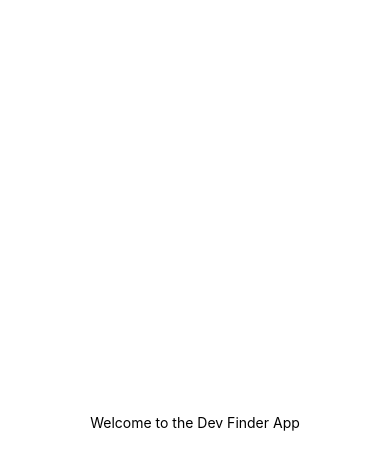
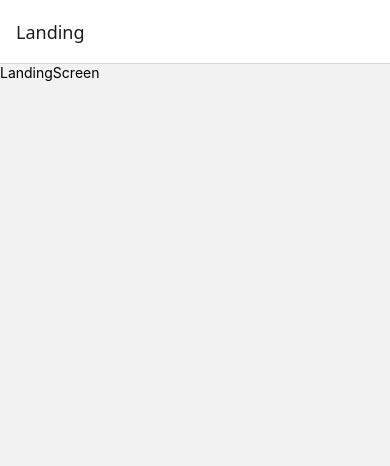
Before and after one commit to hannahdavantes/Davantes_SODV2251_DevFinderApp, a React Native app: screen /Landing in a window 390 px wide. Shown: the top 466 px of the page. Built offline with nearby package versions, Linux system fonts and the light colour scheme.

Commit message:
setup navigation for landing, map and profile screens

```diff
--- a/App.tsx
+++ b/App.tsx
@@ -1,20 +1,5 @@
-import { StatusBar } from "expo-status-bar";
-import { StyleSheet, Text, View } from "react-native";
+import RootNavigator from "./src/navigation/RootNavigator";
 
 export default function App() {
-  return (
-    <View style={styles.container}>
-      <Text>Welcome to the Dev Finder App</Text>
-      <StatusBar style="auto" />
-    </View>
-  );
+  return <RootNavigator />;
 }
-
-const styles = StyleSheet.create({
-  container: {
-    flex: 1,
-    backgroundColor: "#fff",
-    alignItems: "center",
-    justifyContent: "center",
-  },
-});
--- a/package.json
+++ b/package.json
@@ -9,10 +9,14 @@
     "web": "expo start --web"
   },
   "dependencies": {
+    "@react-navigation/native": "^7.2.4",
+    "@react-navigation/native-stack": "^7.15.1",
     "expo": "~55.0.24",
     "expo-status-bar": "~55.0.6",
     "react": "19.2.0",
-    "react-native": "0.83.6"
+    "react-native": "0.83.6",
+    "react-native-safe-area-context": "~5.6.2",
+    "react-native-screens": "~4.23.0"
   },
   "devDependencies": {
     "@types/react": "~19.2.2",
--- /dev/null
+++ b/src/navigation/RootNavigator.tsx
@@ -0,0 +1,21 @@
+import { NavigationContainer } from "@react-navigation/native";
+import { createNativeStackNavigator } from "@react-navigation/native-stack";
+import { RootStackParamList } from "./types";
+import LandingScreen from "../screens/LandingScreen";
+import MapScreen from "../screens/MapScreen";
+import ProfileScreen from "../screens/ProfileScreen";
+
+//Creates the stack navigator with the defined screen routes
+const Stack = createNativeStackNavigator<RootStackParamList>();
+
+export default function RootNavigator() {
+  return (
+    <NavigationContainer>
+      <Stack.Navigator initialRouteName="Landing">
+        <Stack.Screen name="Landing" component={LandingScreen} />
+        <Stack.Screen name="Map" component={MapScreen} />
+        <Stack.Screen name="Profile" component={ProfileScreen} />
+      </Stack.Navigator>
+    </NavigationContainer>
+  );
+}
--- /dev/null
+++ b/src/navigation/types.ts
@@ -0,0 +1,6 @@
+//Defines the screen routes and their accepted params for the app's stack navigator
+export type RootStackParamList = {
+  Landing: undefined;
+  Map: undefined;
+  Profile: { username: string };
+};
--- /dev/null
+++ b/src/screens/LandingScreen.tsx
@@ -0,0 +1,11 @@
+import { StyleSheet, Text, View } from "react-native";
+type Props = {};
+const LandingScreen = (props: Props) => {
+  return (
+    <View>
+      <Text>LandingScreen</Text>
+    </View>
+  );
+};
+export default LandingScreen;
+const styles = StyleSheet.create({});
--- /dev/null
+++ b/src/screens/MapScreen.tsx
@@ -0,0 +1,11 @@
+import { StyleSheet, Text, View } from "react-native";
+type Props = {};
+const MapScreen = (props: Props) => {
+  return (
+    <View>
+      <Text>MapScreen</Text>
+    </View>
+  );
+};
+export default MapScreen;
+const styles = StyleSheet.create({});
--- /dev/null
+++ b/src/screens/ProfileScreen.tsx
@@ -0,0 +1,11 @@
+import { StyleSheet, Text, View } from "react-native";
+type Props = {};
+const ProfileScreen = (props: Props) => {
+  return (
+    <View>
+      <Text>ProfileScreen</Text>
+    </View>
+  );
+};
+export default ProfileScreen;
+const styles = StyleSheet.create({});
```
Also changed, not shown: 2 other files (tests, documents, lock files or other folders).
